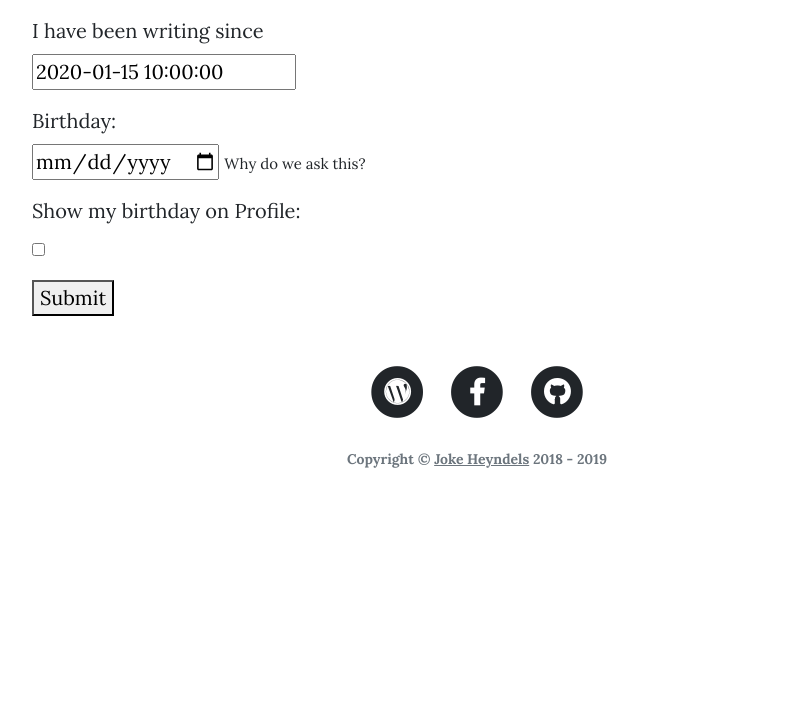
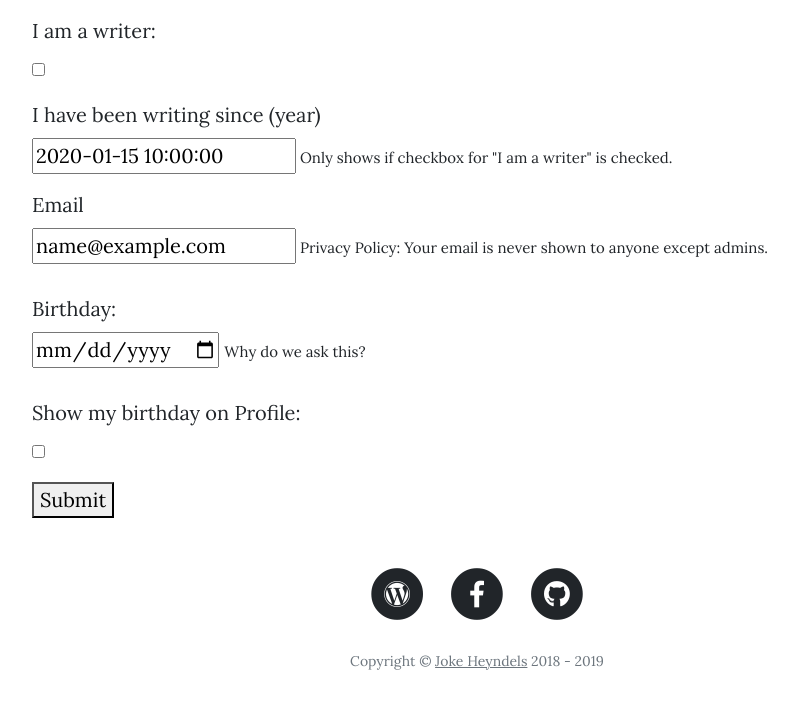
Before and after one commit to Wings30306/the-writers-club, a Flask app: a page that uses templates/modals.html in a window 1280 px wide. Shown: the part 670-1376 px from the top of the page, without its empty margins (163-961 px from the left). Before the commit the page ends 1138 px from the top, so only its background shows below. Run offline with Flask 2, Linux system fonts and the light colour scheme; the visitor is signed in with stand-in values (Sample User, id 1); a database or web service that is not in the repository returns one stand-in record (values such as "Sample title"); some libraries are stand-ins or nearby versions.

Commit message:
added links for the modals to applicable templates

```diff
--- a/templates/editprofile.html
+++ b/templates/editprofile.html
@@ -14,11 +14,22 @@
   </div>
 </div>
 <div class="form-group">
-  <label for="date">I have been writing since </label><input type="year" name="date_started_writing" id="date_started_writing" value="{{ this_user.date_started_writing }}"></label>
+  <label for="is_writer">I am a writer:</label>
+  <input type="checkbox" name="is_writer" id="is_writer" {% if this_user.is_writer == "on" %} checked=checked {% endif %}>
+
+
+</div>
+<div class="form-group">
+  <label for="date">I have been writing since (year)</label>  <input type="year" name="date_started_writing" id="date_started_writing" value="{{ this_user.date_started_writing }}"></label><span> Only shows if checkbox for "I am a writer" is checked.</span>
+</div>
+<div class="form-group">
+  <label for="email">Email </label><input type="email" name="email" id="email" value="{{ this_user.email }}" required></label><a data-toggle="modal"
+  data-target="#privacy-modal"><span> Privacy Policy: Your email is never shown to anyone except admins.</span></a></p>
 </div>
 <div class="form-group">
   <label for="birthday">Birthday: </label><input type="date" name="birthday" id="birthday" value="{{this_user.birthday}}">
-  <span class="why"><a href="">Why do we ask this?</a></span>
+  <span class="why"><a data-toggle="modal"
+    data-target="#birthday-modal">Why do we ask this?</a></p></span>
 </div>
 <div class="form-group">
   <label for="show_birthday">Show my birthday on Profile: </label>
--- a/templates/editstory.html
+++ b/templates/editstory.html
@@ -21,6 +21,8 @@
   </div>
   <div class="form-group">
     <label for="rating">Rating</label>
+    <a data-toggle="modal"
+      data-target="#ratings-modal">Ratings Guidelines</a>.
     <select
       class="form-control"
       id="rating"
--- a/templates/index.html
+++ b/templates/index.html
@@ -28,8 +28,9 @@
   All stories are welcome here, however we would ask you to keep the following guidelines into account:
   <ol>
     <li>
-      Please clearly rate your story, especially if it’s X-rated, 18+, NSFW. If you’re not sure what the rating for your
-      story is, check the Ratings guidelines <a disabled href="">here</a>.
+      Please clearly rate your story, especially if it’s R-rated, 18+, NSFW. If you’re not sure what the rating for your
+      story is, check the <a data-toggle="modal"
+      data-target="#ratings-modal">Ratings Guidelines</a>.
     </li>
     <li>
       If your story is a fan fic, please add the required disclaimers as to copyright. A standard disclaimer is
--- a/templates/modals.html
+++ b/templates/modals.html
@@ -133,7 +133,7 @@
           beyond polite conversation but do not go beyond common everyday
           expressions.
           </p><p>
-          <b>PG - Parental Guidance Suggested
+          <b>PG - Parental Guidance Suggested</b>
           </p><p>
           Some material may not be suitable for children, but is suitable for
           all registered users on the Writers club. This signifies that the
@@ -144,7 +144,7 @@
           present, is described only briefly, horror and violence do not exceed
           moderate levels.
           </p><p>
-          <b>PG-13 - Parents Strongly Cautioned.
+          <b>PG-13 - Parents Strongly Cautioned.</b>
           </p><p>
           Some material may be inappropriate for children under 13, but all material is appropriate
           for all registered users on FA. This signifies
@@ -157,7 +157,7 @@
           described and some use of the harsher sexually derived words may be
           included;  the strongest terms will be acceptable only where justified by the context.
           </p><p>
-          <b>15 - Restricted to those 15 years old and over
+          <b>15 - Restricted to those 15 years old and over</b>
           </p><p>
           No theme is prohibited, and there may be frequent use of strong
           language (eg 'fuck'), especially if justified by the context, although
@@ -173,7 +173,7 @@
           R-rating. Drug taking may be shown but the work as a whole must not
           promote or encourage drug misuse.
           </p><p>
-          <b>R - Restricted (Adult-only / NSFW)
+          <b>R - Restricted (Adult-only / NSFW)</b>
           </p><p>
           Children under 17 should generally not read this fic without parental permission, as it contains
           adult material. An R may be assigned due to, among
@@ -192,7 +192,6 @@
           interactions. We, or the author may place an additional warning for
           strong material at the top of a submission or in the header's Author Notes. </p><p>
           <br><br>
-          <p>This document contains language inspired by and based on the <a href="http://www.icra.org/label/generator/">the ICRA Label Generator</a>, <a href="http://www.bbfc.co.uk">British Board of Film Classification</a> and the <a href="http://www.mpaa.org/">Motion Picture Association of America</a> but is not meant to exactly emulate either entity's standards. We also recommend reviewing the standards proposed by the <a href="http://www.icra.org/_en/label/extended/">Internet COntent Ratings Association</a>.
         <button
           type="button"
           class="close"
--- a/templates/register.html
+++ b/templates/register.html
@@ -15,12 +15,14 @@
 					</div>
 					<div class="form-group">
 						<label for="birthday">Birthday: </label><input type="date" name="birthday" id="birthday" required>
-						<span class="why"><a href="">Why do we ask this?</a></span>
+						<span class="why"><a data-toggle="modal"
+							data-target="#birthday-modal">Why do we ask this?</a></span>
 					</div>
 					<div class="form-group">
 						<label for="email">Email</label>
 						<input name="email" type="email" class="form-control" id="email" required>
-						<span class="why"><a href="">Privacy policy</a></span>
+						<span class="why"><a data-toggle="modal"
+							data-target="#privacy-modal">Privacy policy</a></span>
 					</div>
 					<div class="form-group">
 						<label for="sign-in-password">Password</label>
--- a/templates/search.html
+++ b/templates/search.html
@@ -30,6 +30,10 @@
       <option>{{ item.rating }}</option>
     {% endfor %}
         </select>
+        <span>
+          <a data-toggle="modal"
+      data-target="#ratings-modal">Ratings Guidelines</a>
+        </span>
       </div>
       <div class="form-group col-md-3">
           <label for="author">Author</label>
--- a/templates/story.html
+++ b/templates/story.html
@@ -23,7 +23,10 @@
     <h4>{{ title }}</h4>
     Author: <a href="{{url_for('profile', user=author) }}">{{ author }}</a
     ><br />
-    Rating: {{ rating }} <br />
+    Rating: {{ rating }} <span>
+        (<a data-toggle="modal"
+    data-target="#ratings-modal">Ratings Guidelines</a>)
+      </span>  <br />
     Fandom: {% if fandoms != None %} {% for fandom in fandoms %} {{ fandom }}{% if loop.index <
     loop.length %}, {% endif %} {% endfor %} {% else %} <em>Author has not selected a fandom.</em> {% endif %} <br />
     Genre:  {% for genre in genres %} {{ genre }}{% if loop.index < loop.length
```
Also changed, not shown: templates/allstories.html (+5 -3 lines), templates/newstory.html (+6 -2 lines).
